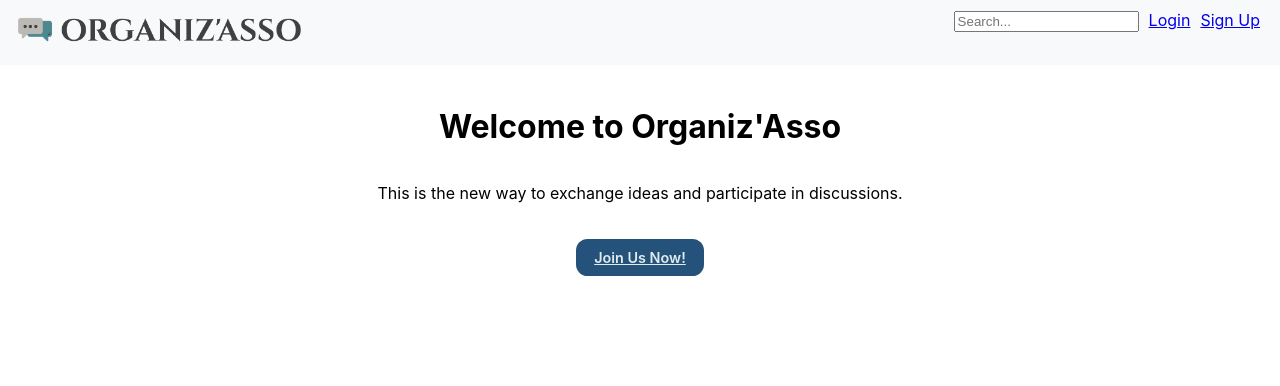
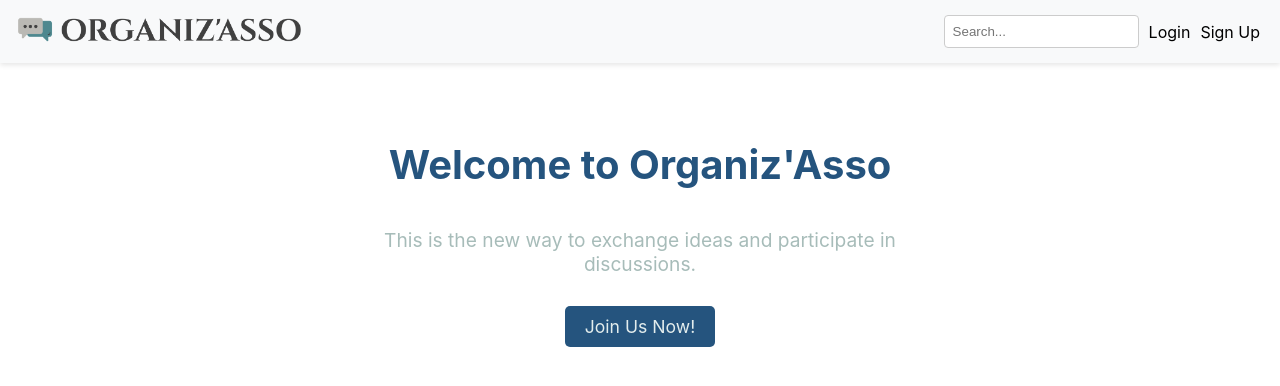
Before and after one commit to cangenis/web-project-deneme, a React (Create React App) app: page / in a window 1280 px wide. Shown: the top 386 px of the page. Built offline with nearby package versions, Linux system fonts and the light colour scheme.

Commit message:
Beautify

```diff
--- a/src/components/Home.jsx
+++ b/src/components/Home.jsx
@@ -4,16 +4,9 @@ import "../styles/Home.css";
 
 function Home() {
   return (
-    <div
-      style={{
-        display: "flex",
-        flexDirection: "column",
-        alignItems: "center",
-        marginTop: "20px",
-      }}
-    >
-      <h1>Welcome to Organiz'Asso</h1>
-      <p>
+    <div className="home-container">
+      <h1 className="home-header">Welcome to Organiz'Asso</h1>
+      <p className="home-text">
         This is the new way to exchange ideas and participate in discussions.
       </p>
       <Link to="/login" className="join-button">
--- a/src/components/Navbar.jsx
+++ b/src/components/Navbar.jsx
@@ -1,36 +1,19 @@
 import React from "react";
 import { Link } from "react-router-dom";
 import { useAuth } from "../AuthContext";
+import "../styles/Navbar.css";
 import horizontalLogo from "../assets/organizasso-horizontal-transparent.png";
 
 function Navbar() {
   const { user, logout } = useAuth();
 
   return (
-    <nav
-      style={{
-        display: "flex",
-        justifyContent: "space-between",
-        padding: "10px",
-        backgroundColor: "#f8f9fa",
-      }}
-    >
-      <Link
-        to="/"
-        style={{ textDecoration: "none", color: "black", fontSize: "24px" }}
-      >
-        <img
-          src={horizontalLogo}
-          alt="Horizontal Logo"
-          style={{ maxWidth: "300px" }}
-        />
+    <nav className="navbar-container">
+      <Link to="/" className="navbar-logo">
+        <img src={horizontalLogo} alt="Horizontal Logo" />
       </Link>
-      <div>
-        <input
-          type="text"
-          placeholder="Search..."
-          style={{ marginRight: "10px" }}
-        />
+      <div className="navbar-links">
+        <input type="text" placeholder="Search..." className="navbar-search" />
         {user ? (
           <>
             <Link to="/profile" style={{ marginRight: "10px" }}>
--- a/src/components/SignUp.jsx
+++ b/src/components/SignUp.jsx
@@ -63,7 +63,6 @@ function SignUp() {
         />
       </div>
       <form onSubmit={handleSubmit} className="sign-up-form">
-        <p></p>
         <div>
           <label>
             Name:
--- a/src/styles/Home.css
+++ b/src/styles/Home.css
@@ -1,14 +1,45 @@
+.home-container {
+  display: flex;
+  flex-direction: column;
+  align-items: center;
+  margin-top: 50px; /* Increased top margin for better spacing */
+  text-align: center; /* Centers the text within the container */
+}
+
+.home-header {
+  font-size: 2.5em; /* Large text for the header */
+  color: var(
+    --background-color
+  ); /* Utilizing CSS variable for theme consistency */
+  margin-bottom: 20px; /* Spacing below the header */
+}
+
+.home-text {
+  font-size: 1.2em; /* Slightly larger text for readability */
+  color: var(--light-background-color); /* Softer color for the text */
+  max-width: 600px; /* Max width for better text readability on larger screens */
+  margin-bottom: 30px; /* Space before the button */
+}
+
 .join-button {
-  width: 10%;
-  background-color: #24527a;
-  color: #e0ebeb;
-  margin: 20px 0;
-  padding: 10px 0;
-  height: 10%;
-  border-radius: 0.8em;
-  cursor: pointer;
-  font-size: 0.9em;
-  font-weight: 600;
-  text-align: center;
-  vertical-align: middle;
+  padding: 10px 20px;
+  font-size: 1.1em;
+  background-color: var(--background-color);
+  color: var(--light-main-color);
+  border: none;
+  border-radius: 5px;
+  text-decoration: none; /* Removes underline from the link */
+  transition: background-color 0.3s ease; /* Smooth transition for hover effect */
 }
+
+.join-button:hover {
+  background-color: var(--dark-background-color);
+}
+
+:root {
+  --main-color: #5dacbd;
+  --background-color: #25547e;
+  --light-background-color: #a7bcb9;
+  --light-main-color: #e3eded;
+  --dark-background-color: #193e5d;
+}
--- a/src/styles/Login.css
+++ b/src/styles/Login.css
@@ -27,8 +27,8 @@
 
 .login-form button {
   padding: 10px;
-  background-color: #007bff;
-  color: white;
+  background-color: var(--background-color);
+  color: var(--light-main-color);
   border: none;
   border-radius: 4px;
   cursor: pointer;
@@ -36,7 +36,7 @@
 }
 
 .login-form button:hover {
-  background-color: #0056b3;
+  background-color: var(--dark-background-color);
 }
 
 .login-form .login-link {
@@ -45,10 +45,18 @@
 }
 
 .login-form .login-link a {
-  color: #007bff;
+  color: var(--background-color);
   text-decoration: none;
 }
 
 .login-form .login-link a:hover {
   text-decoration: underline;
 }
+
+:root {
+  --main-color: #5dacbd;
+  --background-color: #25547e;
+  --light-background-color: #a7bcb9;
+  --light-main-color: #e3eded;
+  --dark-background-color: #193e5d;
+}
--- /dev/null
+++ b/src/styles/Navbar.css
@@ -0,0 +1,60 @@
+.navbar-container {
+  display: flex;
+  justify-content: space-between;
+  padding: 10px;
+  background-color: #f8f9fa;
+  align-items: center; /* This will vertically center all items in the navbar */
+  box-shadow: 0 2px 5px rgba(0, 0, 0, 0.1); /* subtle shadow for a little depth */
+}
+
+.navbar-logo {
+  max-width: 300px; /* Control logo size */
+  height: auto; /* Maintain aspect ratio */
+}
+
+.navbar-logo img {
+  width: 100%;
+  height: auto; /* Maintain aspect ratio */
+}
+
+.navbar-links {
+  display: flex;
+  align-items: center;
+}
+
+.navbar-links a,
+.navbar-links button {
+  margin-right: 10px;
+  text-decoration: none;
+  color: black;
+  background: none;
+  border: none;
+  font-size: 16px;
+  cursor: pointer;
+}
+
+.navbar-links button {
+  padding: 8px 16px;
+  background-color: var(--background-color);
+  color: var(--light-main-color);
+  border-radius: 5px;
+}
+
+.navbar-links button:hover {
+  background-color: var(--dark-background-color);
+}
+
+.navbar-search {
+  padding: 8px;
+  margin-right: 10px;
+  border: 1px solid #ccc;
+  border-radius: 4px;
+}
+
+:root {
+  --main-color: #5dacbd;
+  --background-color: #25547e;
+  --light-background-color: #a7bcb9;
+  --light-main-color: #e3eded;
+  --dark-background-color: #193e5d;
+}
--- a/src/styles/SignUp.css
+++ b/src/styles/SignUp.css
@@ -33,8 +33,8 @@
 .sign-up-form button {
   width: 100%;
   padding: 10px;
-  background-color: #007bff;
-  color: white;
+  background-color: var(--background-color);
+  color: var(--light-main-color);
   border: none;
   border-radius: 4px;
   cursor: pointer;
@@ -43,7 +43,7 @@
 }
 
 .sign-up-form button:hover {
-  background-color: #24527a;
+  background-color: var(--dark-background-color);
 }
 
 .sign-up-form .sign-up-link {
@@ -60,3 +60,11 @@
 .sign-up-form .sign-up-link a:hover {
   text-decoration: underline;
 }
+
+:root {
+  --main-color: #5dacbd;
+  --background-color: #25547e;
+  --light-background-color: #a7bcb9;
+  --light-main-color: #e3eded;
+  --dark-background-color: #193e5d;
+}
```
